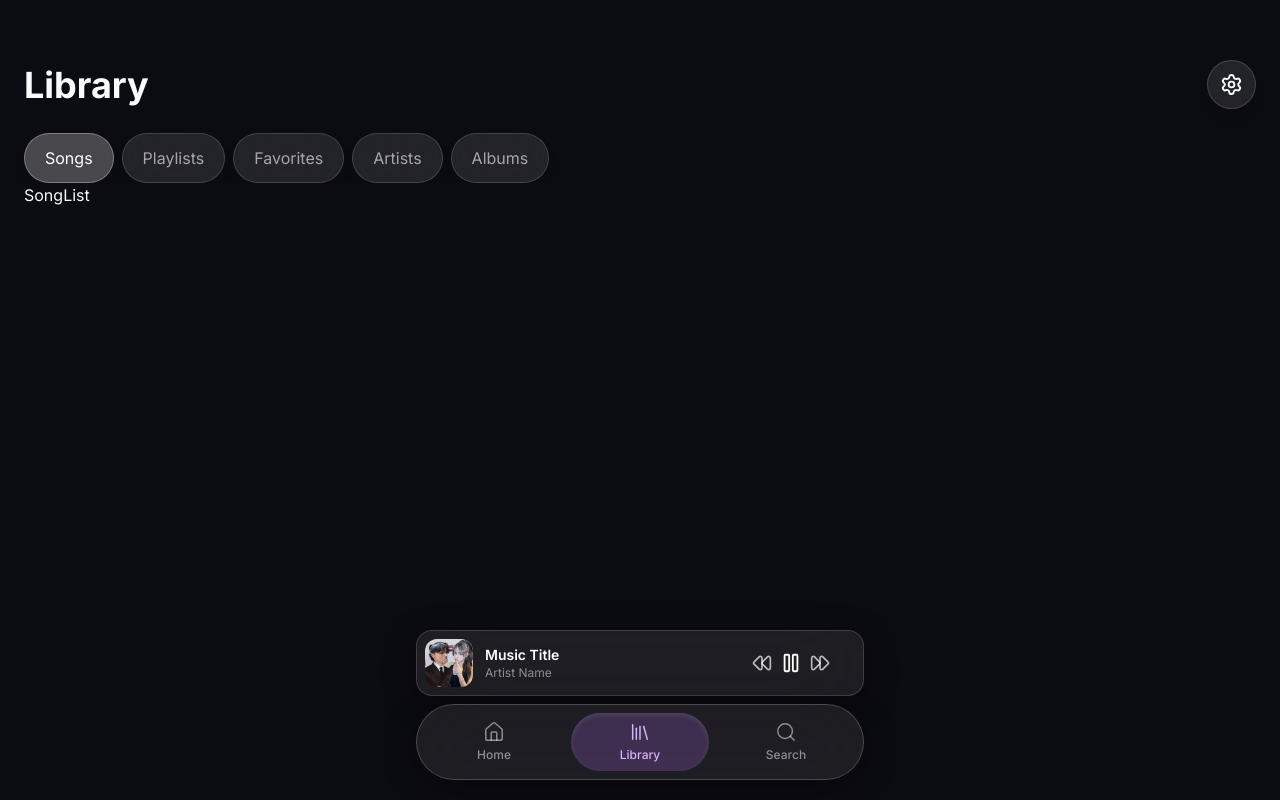
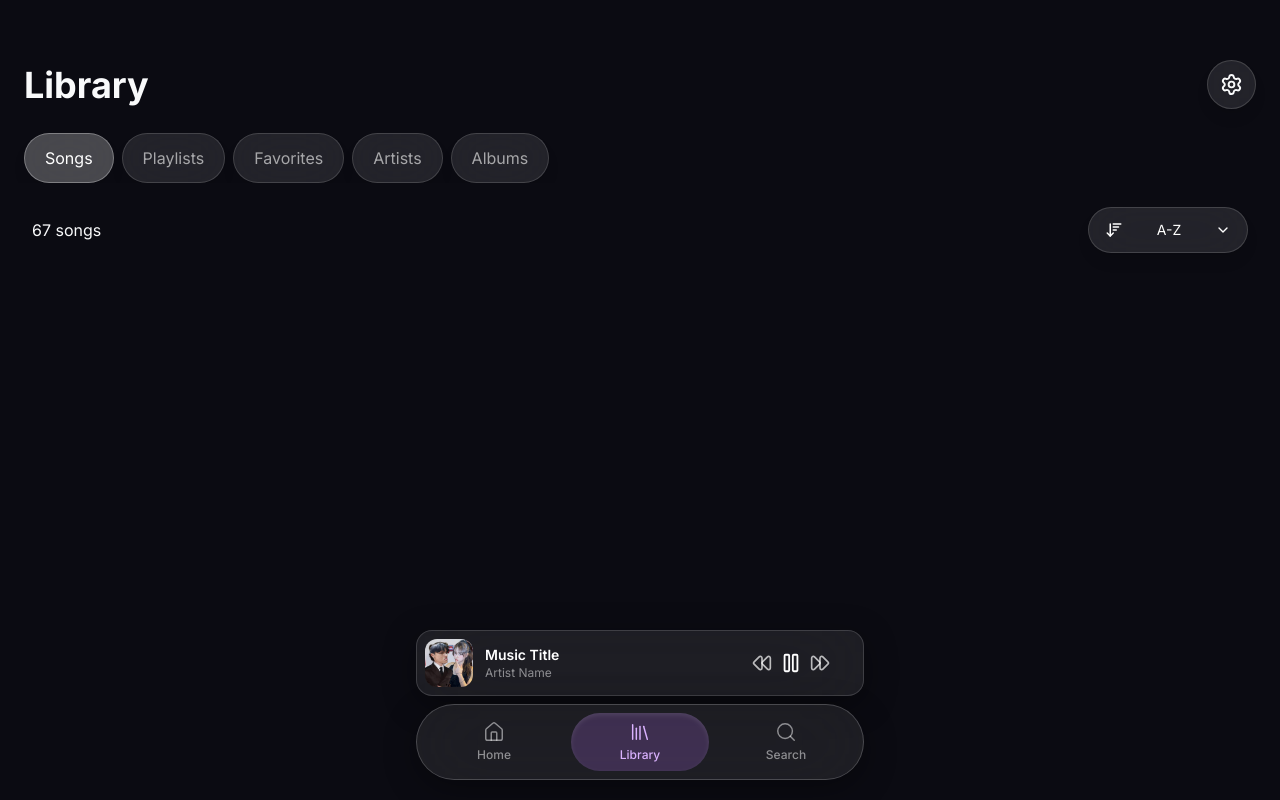
Before and after one commit to M3NGSZE/Music-App, a React (Vite) app: page /library in a window 1280 px wide. Built offline with nearby package versions, Linux system fonts and the light colour scheme.

Commit message:
drop down button sort music

```diff
--- /dev/null
+++ b/src/features/library/components/LibrarySort.tsx
@@ -0,0 +1,86 @@
+
+import { useState } from "react";
+import {
+    ArrowDownWideNarrow,
+    ChevronDown,
+    Check
+} from "lucide-react";
+
+export type LibrarySortOption =
+    | "A-Z"
+    | "Date Added"
+    | "Artist";
+
+interface LibrarySortProps {
+    sortBy: LibrarySortOption;
+    onSortChange: (sort: LibrarySortOption) => void;
+}
+
+const LibrarySort = ({
+    sortBy,
+    onSortChange
+}: LibrarySortProps) => {
+
+    const [isOpen, setIsOpen] = useState(false);
+
+    const sortOptions: LibrarySortOption[] = [
+        "A-Z",
+        "Date Added",
+        "Artist"
+    ];
+
+    return (
+        <div className="relative inline-block">
+
+            {/* Dropdown trigger */}
+            <button
+                onClick={() => setIsOpen(!isOpen)}
+                className="flex w-40 shrink-0 items-center justify-between gap-2 rounded-full border border-white/15 bg-white/10 px-4 py-3 text-white backdrop-blur-xl shadow-lg transition-all hover:bg-white/15"
+            >
+                <ArrowDownWideNarrow size={18} />
+
+                <span className="text-sm whitespace-nowrap">
+                    {sortBy}
+                </span>
+
+                <ChevronDown
+                    size={16}
+                    className={`transition-transform duration-200 ${
+                        isOpen ? "rotate-180" : ""
+                    }`}
+                />
+            </button>
+
+            {/* Dropdown options */}
+            {isOpen && (
+                <div className="absolute right-0 top-full z-50 mt-2 min-w-40 overflow-hidden rounded-2xl border border-white/15 bg-neutral-900/90 p-2 shadow-xl backdrop-blur-xl">
+
+                    {sortOptions.map((option) => (
+                        <button
+                            key={option}
+                            onClick={() => {
+                                onSortChange(option);
+                                setIsOpen(false);
+                            }}
+                            className={`flex w-full items-center justify-between rounded-xl px-3 py-3 text-sm transition-colors ${
+                                sortBy === option
+                                    ? "bg-white/15 text-white"
+                                    : "text-white/60 hover:bg-white/10 hover:text-white"
+                            }`}
+                        >
+                            {option}
+
+                            {sortBy === option && (
+                                <Check size={16} />
+                            )}
+                        </button>
+                    ))}
+
+                </div>
+            )}
+
+        </div>
+    );
+};
+
+export default LibrarySort;
--- a/src/features/library/components/SongList.tsx
+++ b/src/features/library/components/SongList.tsx
@@ -1,8 +1,21 @@
+import { useState } from "react";
+import type { LibrarySortOption } from "./LibrarySort";
+import LibrarySort from "./LibrarySort";
+
 const SongList = () => {
+
+    const [ sortBy, setSortBy ] = useState<LibrarySortOption>("A-Z");
+
     return (
-        <>
-            <p>SongList</p>
-        </>
+        <div className="flex flex-col">
+            <div className="flex items-center justify-between px-2">
+                <span>67 songs</span>
+                <LibrarySort
+                    sortBy={sortBy}
+                    onSortChange={setSortBy}
+                />
+            </div>
+        </div>
     )
 }
 
--- a/src/features/library/pages/LibraryPage.tsx
+++ b/src/features/library/pages/LibraryPage.tsx
@@ -12,10 +12,10 @@ export function LibraryPage() {
     const [activeTab, setActiveTab] = useState<LibraryTab>("Songs");
 
     return (
-        <div>
+        <div className="flex flex-col gap-6">
+
             <MainHeader title="Library" />
 
-            <br />
             <LibraryTabs activeTab={activeTab} onTabChange={setActiveTab} />
 
             {activeTab === "Songs" && <SongList />}
@@ -27,6 +27,7 @@ export function LibraryPage() {
             {activeTab === "Artists" && <ArtistList />}
 
             {activeTab === "Albums" && <AlbumList />}
+
         </div>
     );
 }
```
